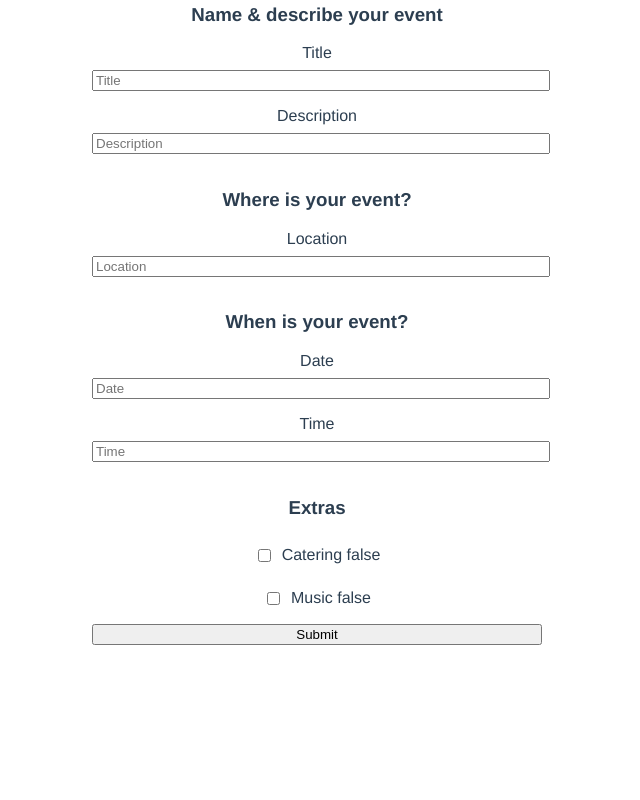
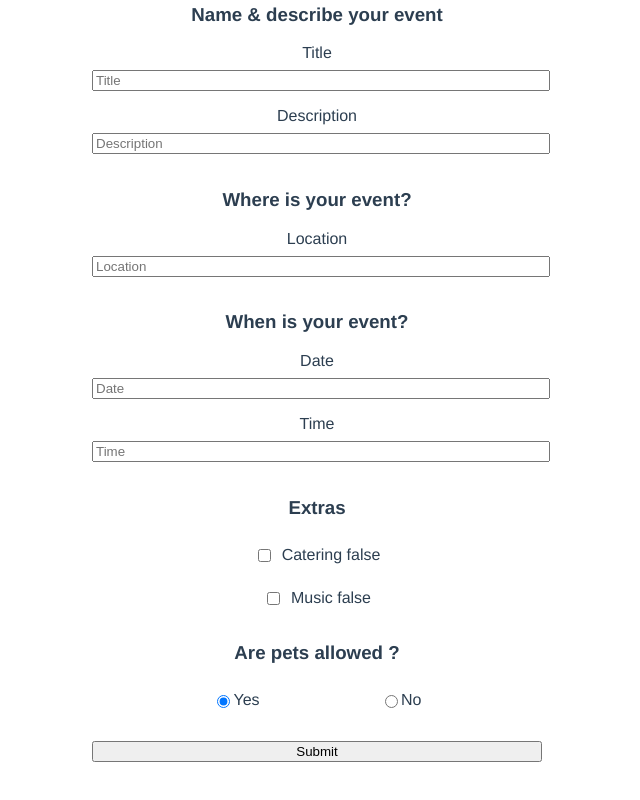
Before and after one commit to GuillFer/agenda, a Vue app: page /event/create in a window 1280 px wide. Shown: the part 274-1074 px from the top of the page, without its empty margins (323-963 px from the left). Before the commit the page ends 959 px from the top, so only its background shows below. Built offline with nearby package versions, Linux system fonts and the light colour scheme.

Commit message:
radio btns

```diff
--- a/db.json
+++ b/db.json
@@ -69,62 +69,6 @@
         "catering": true,
         "music": false
       }
-    },
-    {
-      "id": "105c2189-a3aa-4d2c-a84d-edf6bbb4fa67",
-      "category": "",
-      "title": "",
-      "description": "",
-      "location": "",
-      "date": "",
-      "time": "",
-      "organizer": "Guillaume",
-      "extras": {
-        "catering": false,
-        "music": false
-      }
-    },
-    {
-      "id": "235ea89a-d38d-468b-b114-e6d7b2fdf068",
-      "category": "",
-      "title": "",
-      "description": "",
-      "location": "",
-      "date": "",
-      "time": "",
-      "organizer": "Guillaume",
-      "extras": {
-        "catering": false,
-        "music": false
-      }
-    },
-    {
-      "id": "073cba2a-5be0-428e-8255-096e7cc68d78",
-      "category": "",
-      "title": "",
-      "description": "",
-      "location": "",
-      "date": "",
-      "time": "",
-      "organizer": "Guillaume",
-      "extras": {
-        "catering": false,
-        "music": false
-      }
-    },
-    {
-      "id": "b5a6c80f-93ca-4c67-a44a-038efce6723e",
-      "category": "",
-      "title": "",
-      "description": "",
-      "location": "",
-      "date": "",
-      "time": "",
-      "organizer": "Guillaume",
-      "extras": {
-        "catering": false,
-        "music": false
-      }
     }
   ]
 }
--- /dev/null
+++ b/src/components/BaseRadio.vue
@@ -0,0 +1,39 @@
+<template>
+  <div class="radio-btn">
+    <input
+      type="radio"
+      :checked="modelValue === value"
+      :value="value"
+      @change="$emit('update:modelValue', value)"
+      v-bind="$attrs"
+    >
+    <label for="pets" v-if="label">{{ label }}</label>
+  </div>
+</template>
+
+<script>
+
+export default {
+  props: {
+    label: {
+      type: String,
+      default: ''
+    },
+    modelValue: {
+      type: [String, Number],
+      default: ''
+    },
+    value: {
+      type: [String, Number],
+      required: true
+    }
+  }
+}
+</script>
+
+<style scoped>
+  .radio-btn {
+    display:flex;
+    justify-content:center;
+  }
+</style>
--- /dev/null
+++ b/src/components/BaseRadioGroup.vue
@@ -0,0 +1,50 @@
+<template>
+  <div :class="{horizontal: !vertical}" class="radio-btns">
+    <BaseRadio
+      v-for="option in options"
+      :key="option.value"
+      :label="option.label"
+      :value="option.value"
+      :name="name"
+      :modelValue="modelValue"
+      @update:modelValue="$emit('update:modelValue', $event)"
+    />
+  </div>
+</template>
+
+<script>
+
+export default {
+  props: {
+    options: {
+      type: Array,
+      required: true
+    },
+    name: {
+      type: String,
+      required: true
+    },
+    modelValue: {
+      type: [String, Number],
+      required: true
+    },
+    vertical: {
+      type: Boolean,
+      default: false
+    }
+  }
+}
+</script>
+
+<style scoped>
+  .radio-btns {
+    margin:8px 0 32px;
+    display:flex;
+    justify-content:space-evenly;
+    flex-direction:column;
+  }
+
+  .horizontal {
+    flex-direction:row;
+  }
+</style>
--- a/src/router/index.js
+++ b/src/router/index.js
@@ -5,6 +5,11 @@ import EventCreate from '../views/EventCreate.vue'
 import NotFound from '../views/404.vue'
 
 const routes = [
+  {
+    path: '/',
+    redirect: { name: 'EventList' },
+    component: EventList
+  },
   {
     path: '/events',
     name: 'EventList',
--- a/src/views/EventCreate.vue
+++ b/src/views/EventCreate.vue
@@ -57,6 +57,14 @@
       label="Music"
     />
 
+    <h3>Are pets allowed ?</h3>
+
+    <BaseRadioGroup
+      v-model="event.pets"
+      name="pets"
+      :options="petOptions"
+    />
+
     <button type="submit">Submit</button>
   </form>
 </div>
@@ -92,8 +100,13 @@ export default {
         extras: {
           catering: false,
           music: false
-        }
-      }
+        },
+        pets: 0
+      },
+      petOptions: [
+        { label: 'Yes', value: 0 },
+        { label: 'No', value: 1 }
+      ]
     }
   },
   methods: {
@@ -148,4 +161,5 @@ export default {
   form >>> .field {
     margin:8px auto 16px;
   }
+
 </style>
```
